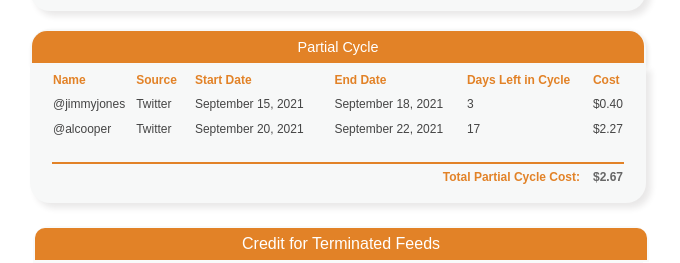
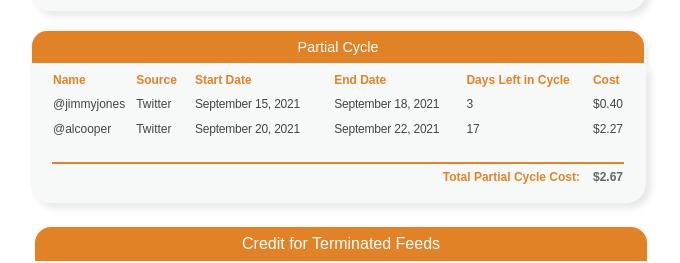
Before and after one commit to younoch-devxhub/email-invoice, a plain HTML site: page index.html in a window 1280 px wide. Shown: the part 844-1107 px from the top of the page, 302-982 px from the left. Drawn offline with Linux system fonts and the light colour scheme.

Commit message:
image Update

```diff
--- a/index.html
+++ b/index.html
@@ -316,8 +316,8 @@
               <tr style="color: #454545">
                 <td>@jimmyjones</td>
                 <td style="padding: 3px 8px;">Twitter</td>
-                <td style="padding: 3px 8px;">September 15, 2021</td>
-                <td style="padding: 3px 8px;">September 18, 2021</td>
+                <td style="padding: 3px 8px; letter-spacing: -0.2px;">September 15, 2021</td>
+                <td style="padding: 3px 8px; letter-spacing: -0.2px;">September 18, 2021</td>
                 <td>3</td>
                 <td style=" text-align: start">$0.40</td>
               </tr>
@@ -325,8 +325,8 @@
               <tr style="color: #454545">
                 <td>@alcooper</td>
                 <td style="padding: 3px 8px;">Twitter</td>
-                <td style="padding: 3px 8px;">September 20, 2021</td>
-                <td style="padding: 3px 8px;">September 22, 2021</td>
+                <td style="padding: 3px 8px; letter-spacing: -0.2px;">September 20, 2021</td>
+                <td style="padding: 3px 8px; letter-spacing: -0.2px;">September 22, 2021</td>
                 <td>17</td>
                 <td style=" text-align: start">$2.27</td>
               </tr>
@@ -353,7 +353,7 @@
         </table>
       </center>
       <center style="padding: 0px 100px">
-        <table style="width: 100%">
+        <table style="width: 100%;">
           <tr>
             <td colspan="2" style="width: 100%;
               height: 200px;
@@ -367,16 +367,16 @@
                 <tr>
                   <th colspan="5" style="background-color: #e28227;
                     color: white;
-                    border-radius: 10px 10px 0px 0px;">
+                    border-radius: 16px 16px 0px 0px;">
                     <span style="font-size: 16px;
-                      line-height: 30px;
+                      line-height: 32px;
                       font-weight: lighter;">Credit for Terminated Feeds</span>
                   </th>
                 </tr>
               </table>
               <table style="
                       width: 100%;
-                      padding: 2px  15px;
+                      padding: 2px 15px;
                       background-color: #f9fafa;
                       padding-bottom: 10px;
                       border-radius: 0px 0px 10px 10px;
```
Also changed, not shown: logo.png.
